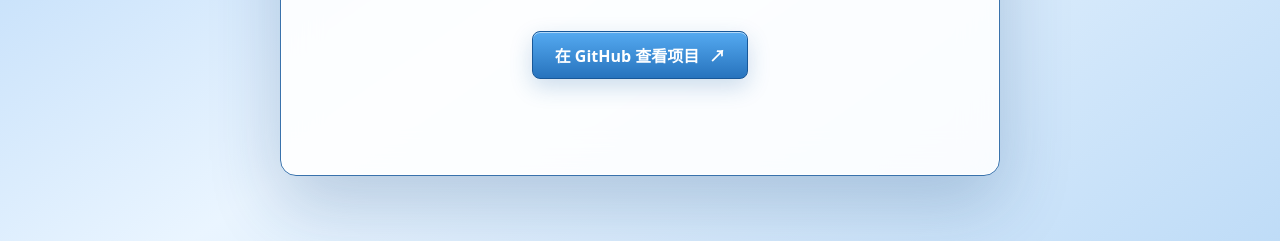
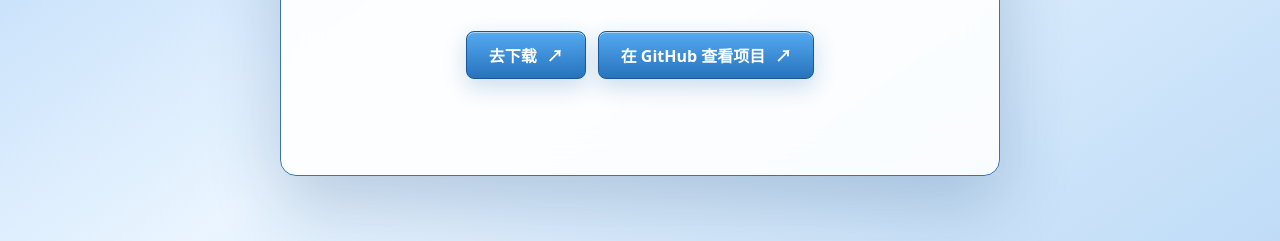
Before and after one commit to zhulin025/Codex-QQ-Skin, a website: page website/index.html in a window 1280 px wide. Shown: the part 559-800 px from the top of the page. Drawn offline with Linux system fonts and the light colour scheme.

Commit message:
Add website download CTA next to GitHub button
Make releases one click away from the landing page.

```diff
--- a/website/index.html
+++ b/website/index.html
@@ -38,6 +38,16 @@
           <p class="eyebrow">CODEX · QQ · MACOS · WINDOWS</p>
           <h1 id="site-title">Codex QQ Skin</h1>
           <p class="intro">支持 macOS 与 Windows Codex 桌面端的复古 QQ 风格皮肤。</p>
+          <div class="cta-row">
+            <a
+              class="github-button"
+              href="https://github.com/zhulin025/Codex-QQ-Skin/releases"
+              target="_blank"
+              rel="noreferrer"
+            >
+              去下载
+              <span aria-hidden="true">↗</span>
+            </a>
             <a
               class="github-button"
               href="https://github.com/zhulin025/Codex-QQ-Skin"
@@ -47,6 +57,7 @@
               在 GitHub 查看项目
               <span aria-hidden="true">↗</span>
             </a>
+          </div>
         </section>
       </div>
     </main>
--- a/website/styles.css
+++ b/website/styles.css
@@ -107,6 +107,14 @@ h1 {
   line-height: 1.7;
 }
 
+.cta-row {
+  display: flex;
+  flex-wrap: wrap;
+  align-items: center;
+  justify-content: center;
+  gap: 12px;
+}
+
 .github-button {
   display: inline-flex;
   align-items: center;
```
Lines whose indentation alone changed are shown as unchanged.
